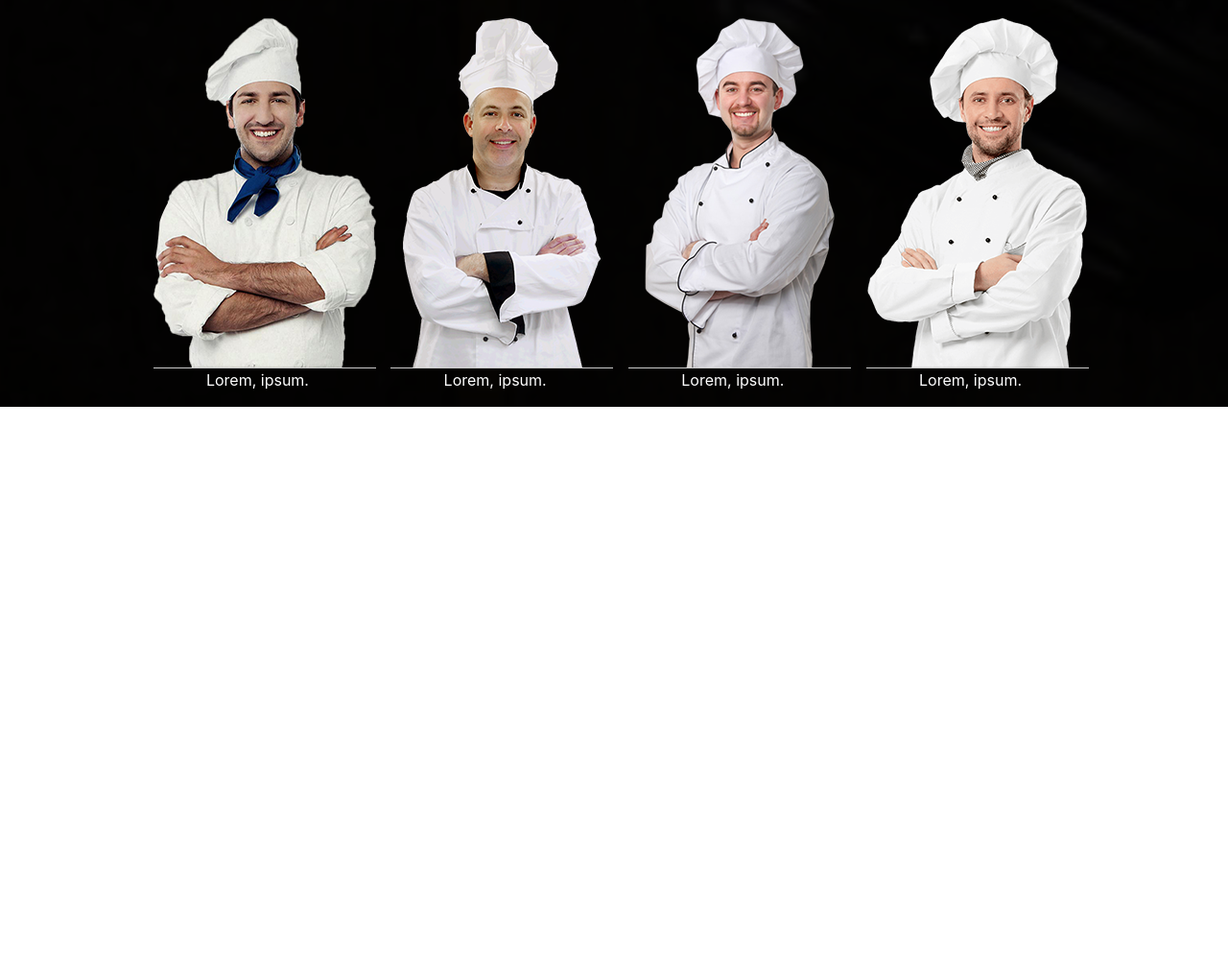
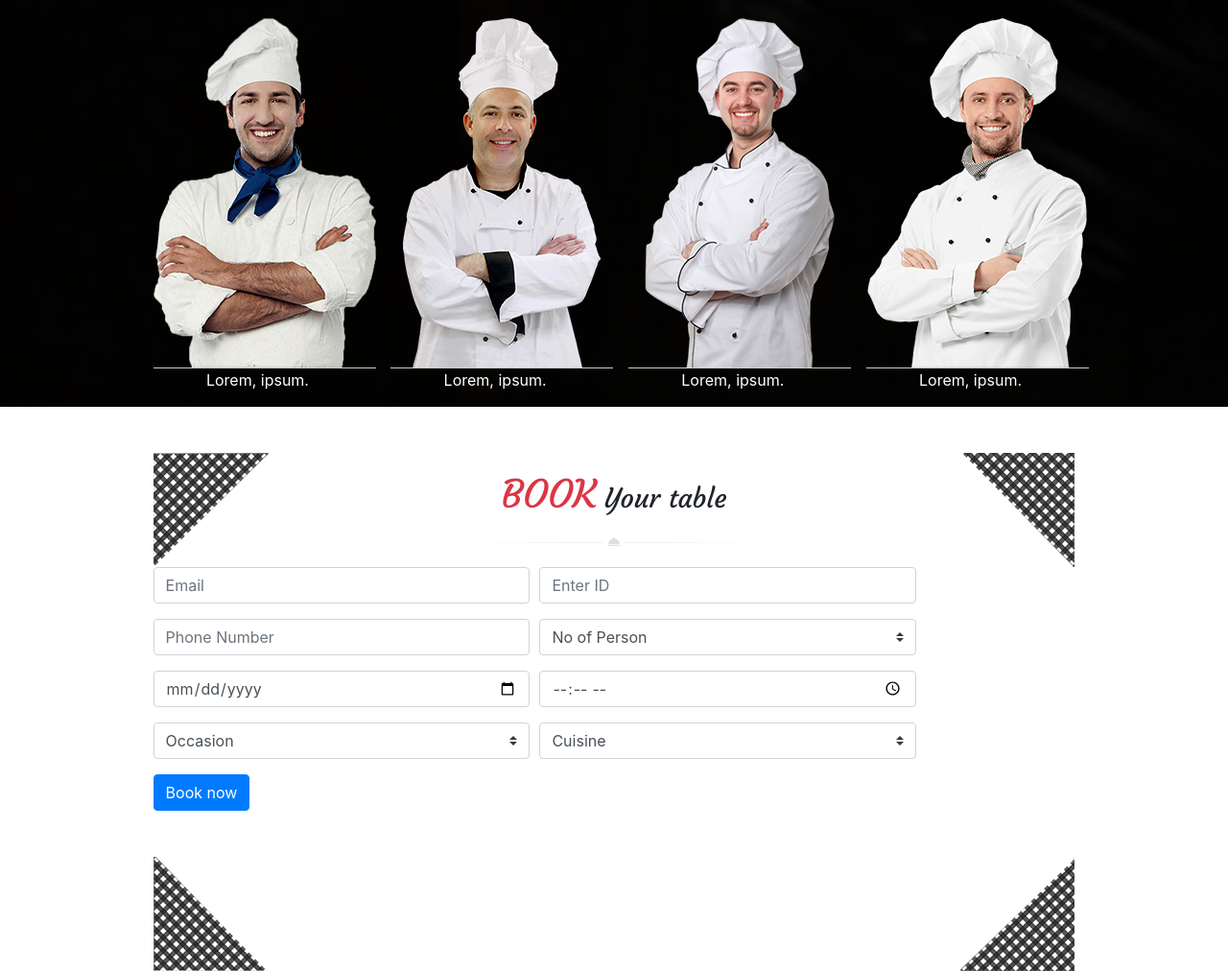
Before and after one commit to NidiaCordero/tast-one-page2, a website: page index.html in a window 1280 px wide. Shown: the part 2473-3485 px from the top of the page at 96% size. Before the commit the page ends 2897 px from the top, so only its background shows below. Drawn offline with nearby package versions, Linux system fonts and the light colour scheme.

Commit message:
construction section book table

```diff
--- a/assets/scss/_general.scss
+++ b/assets/scss/_general.scss
@@ -6,7 +6,9 @@
     text-transform: uppercase;
 
 }
-
+.titres_story {
+    font-family: $courgette;
+}
 .story {
     background: url('../images/main_bg.jpg') repeat;
     width: 100%;
@@ -157,6 +159,9 @@
         }
     }
 }
+// section book
+// book your table
+
 
 @include media-breakpoint-down(md) {
     .container {
--- a/index.html
+++ b/index.html
@@ -492,6 +492,112 @@
         </div>
 
     </section>
+    <!-- section book -->
+    <section class="booktable">
+        <div class="container">
+            <!-- book table -->
+            <div class="row titres_story d-flex justify-content-center align-items-center mt-5 ">
+                <div class="col-2 ">
+                    <div class="img_b">
+                        <img src="./assets/images/box-left-top-grey.png" alt="box">
+                    </div>
+                </div>
+                <div class="col-8 text-center">
+                    <div class="img_b">
+                        <h3> <span class="s_special">BOOK</span> Your table</h3>
+                        <img src="./assets/images/decoration_line.png" class="w-50" alt="deco_soustitre">
+                    </div>
+                </div>
+                <div class="col-2 text-right ">
+                    <div class="img_b ">
+                        <img src="./assets/images/box-right-top-grey.png" alt="box">
+                    </div>
+                </div>
+            </div>
+            <!-- ---contenu -->
+            <div class="row formulaire">
+                <div class="col-10">
+                    <form>
+                        <div class="form-row">
+                            <div class="form-group col-md-6">
+                                <!-- <label for="inputEmail4">Email</label> -->
+                                <input type="email" class="form-control" id="inputEmail4" placeholder="Email">
+                            </div>
+                            <div class="form-group col-md-6">
+                                <!-- <label for="inputPassword4">Password</label> -->
+                                <input type="text" class="form-control" id="inputid" placeholder="Enter ID">
+                            </div>
+                        </div>
+                        <div class="form-row">
+                            <div class="form-group col-md-6">
+                                <!-- <label for="inputEmail4">Email</label> -->
+                                <input type="Telephone" class="form-control" id="inputphone" placeholder="Phone Number">
+                            </div>
+                            <div class="form-group col-md-6">
+                                <label class="mr-sm-2 sr-only" for="inlineFormCustomSelect">no of perso</label>
+                                <select class="custom-select mr-sm-2" id="inlineFormCustomSelect">
+                                    <option selected>No of Person</option>
+                                    <option value="1">One</option>
+                                    <option value="2">Two</option>
+                                    <option value="3">Three</option>
+                                </select>
+
+                            </div>
+                        </div>
+                        <div class="form-row">
+                                <div class="form-group col-md-6">
+                                    <!-- <label for="inputEmail4">Email</label> -->
+                                    <input type="Date" class="form-control" id="inputDate" placeholder="Date">
+                                </div>
+                                <div class="form-group col-md-6">
+                                    <!-- <label for="inputPassword4">Password</label> -->
+                                    <input type="Time" class="form-control" id="inputtime" placeholder="Time">
+                                </div>
+                            </div>
+                            <div class="form-row">
+                                    <div class="form-group col-md-6">
+                                            <label class="mr-sm-2 sr-only" for="inlineFormCustomSelect">Occasion</label>
+                                            <select class="custom-select mr-sm-2" id="inlineFormCustomSelect">
+                                                <option selected>Occasion</option>
+                                                <option value="1">One</option>
+                                                <option value="2">Two</option>
+                                                <option value="3">Three</option>
+                                            </select>
+                                    </div>
+                                    <div class="form-group col-md-6">
+                                        <label class="mr-sm-2 sr-only" for="inlineFormCustomSelect">Cuisine</label>
+                                        <select class="custom-select mr-sm-2" id="inlineFormCustomSelect">
+                                            <option selected>Cuisine</option>
+                                            <option value="1">One</option>
+                                            <option value="2">Two</option>
+                                            <option value="3">Three</option>
+                                        </select>
+
+                                    </div>
+                                </div>
+                        <button type="submit" class="btn btn-primary">Book now</button>
+                    </form>
+                </div>
+
+            </div>
+
+
+            <div class="row titres_story d-flex justify-content-center align-items-center mt-5 ">
+                <div class="col-6 text-left">
+                    <div class="img_b">
+                        <img src="./assets/images/box-bottom-left-grey.png" alt="box">
+                    </div>
+                </div>
+
+                <div class="col-6 text-right ">
+                    <div class="img_b ">
+                        <img src="./assets/images/box-bottom_right-grey.png" alt="box">
+                    </div>
+                </div>
+            </div>
+
+        </div>
+    </section>
     <!-- scripts js -->
     <script src="./node_modules/jquery/dist/jquery.js"></script>
     <script src="./node_modules/bootstrap/dist/js/bootstrap.js"></script>
```
Also changed, not shown: assets/css/main.css, 1 other file.
